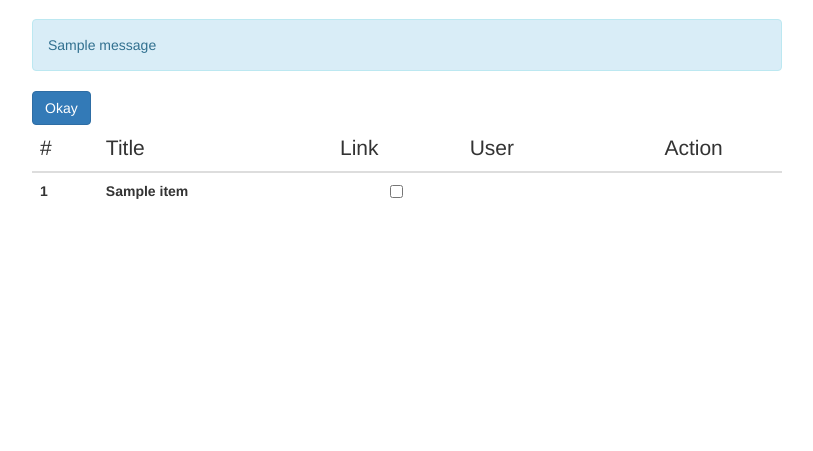
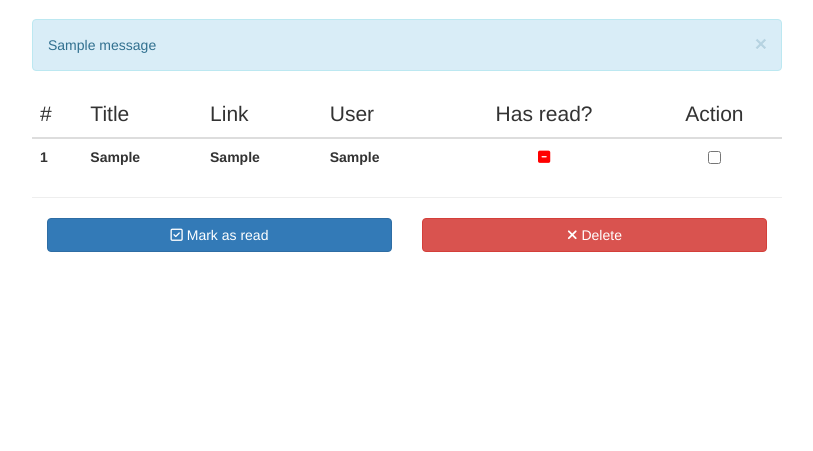
Before and after one commit to dmmeteo/trydjango18, a Django app: template templates/aggregator/edit.html in a window 1280 px wide. Shown: the part 50-501 px from the top of the page, without its empty margins (233-1046 px from the left). Run offline with Django 3.2, Linux system fonts and the light colour scheme; the template is opened without the code that fills it: most values are stand-ins (such as "Sample title", 1, 10 or a date in 2020); one stand-in notice (Sample message) is shown; lists and menus that the app fills with data are empty; parts of the project's set-up code (start-up, migrations or seed data) failed here and were passed over; some libraries are stand-ins or nearby versions.

Commit message:
Changed style of aggregator's template

```diff
--- a/templates/aggregator/edit.html
+++ b/templates/aggregator/edit.html
@@ -5,45 +5,61 @@
         <div class="col-md-8 col-md-offset-2">
             {% if messages %}
                 {% for message in messages %}
-                    <div class="alert alert-info">{{ message }}</div>
+                    <div class="alert alert-info alert-dismissible" role="alert">
+                        <button type="button" class="close" data-dismiss="alert" aria-label="Close"><span
+                                aria-hidden="true">&times;</span></button>
+                        {{ message }}
+                    </div>
                 {% endfor %}
             {% endif %}
             {% if response %}
+                <form action="" method="post">
+                    {% csrf_token %}
                     <table class="table table-responsive table-hover">
                         <thead>
                         <th class="lead">#</th>
                         <th class="lead">Title</th>
                         <th class="lead">Link</th>
                         <th class="lead">User</th>
+                        <th class="lead text-align-center">Has read?</th>
                         <th class="lead text-align-center">Action</th>
                         </thead>
                         {% for foo in response %}
                             <tbody>
                             <th>{{ forloop.counter }}</th>
-                        {% for item in foo.value %}
-                            <th>{{ item }}</th>
-                        {% endfor %}
+                            <th>{{ foo.value.0 }}</th>
+                            <th>{{ foo.value.1 }}</th>
+                            <th>{{ foo.value.2 }}</th>
                             <th class="text-align-center">
-                            <form action="" method="post">
-                                {% csrf_token %}
-{#                                <button class="btn btn-default" name="delete" value="{{ foo.id }}" type="submit"><span#}
-{#                                        class="fa fa-remove" style="color: red;"></span></button>#}
-                                <input type="checkbox" name="delete" value="{{ foo.id }}"><br>
-
+                                {% if foo.value.3 %}
+                                    <span class="fa fa-check-square" style="color: green;"></span>
+                                {% else %}
+                                    <span class="fa fa-minus-square" style="color: red;"></span>
+                                {% endif %}
+                            </th>
+                            <th class="text-align-center">
+                                <input type="checkbox" name="item" value="{{ foo.id }}">
                             </th>
                             </tbody>
                         {% endfor %}
-                                                <input type="submit" value="Okay" class="btn btn-primary text-align-center" name="on_delete">
+                    </table>
+                    <hr>
+                    <div class="col-md-6">
+                        <button class="btn btn-primary btn-block" name="as_read"><span
+                                class="fa fa-check-square-o"></span> Mark as read
+                        </button>
+                    </div>
+                    <div class="col-md-6">
+                        <button class="btn btn-danger btn-block" name="on_delete"><span class="fa fa-remove"></span>
+                            Delete
+                        </button>
+                    </div>
                 </form>
-                </table>
             {% elif request.user.is_authenticated %}
                 <p class="lead">There is no documents. You can <a href="{% url 'aggregator:add' %}">add</a> a new
                     document.</p>
             {% else %}
-                <div class="alert alert-danger"><b>Permission denied!</b> You must be authorized. Please, <a
-                        href="{% url 'account_login' %}">log in</a> or <a href="{% url 'account_signup' %}">sign
-                    up</a>.
-                </div>
+                <p class="lead">Please, <a href="{% url 'account_login' %}">log in</a> to opportunity add documents.</p>
             {% endif %}
         </div>
     </div>
```
Lines whose indentation alone changed are shown as unchanged.
